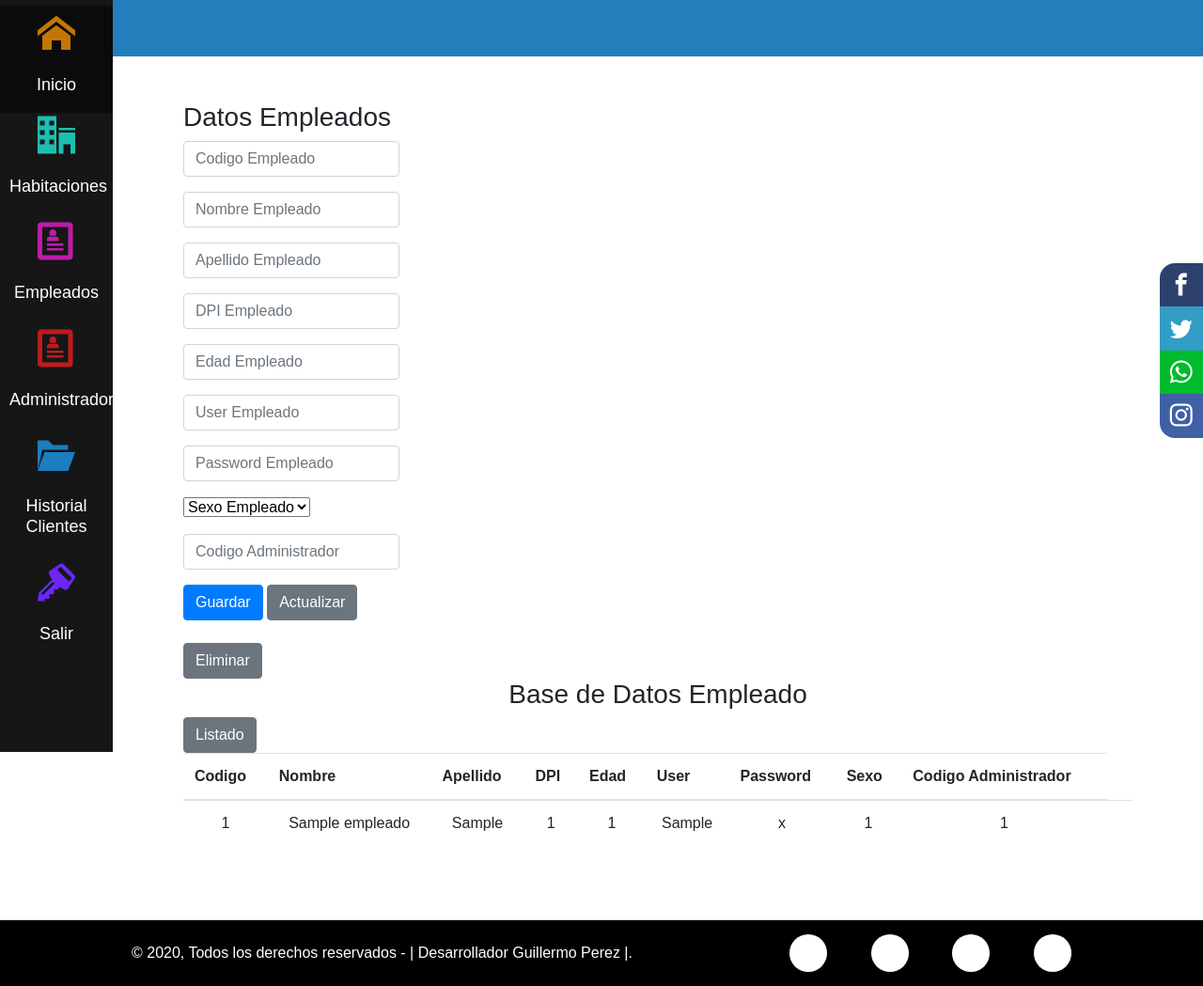
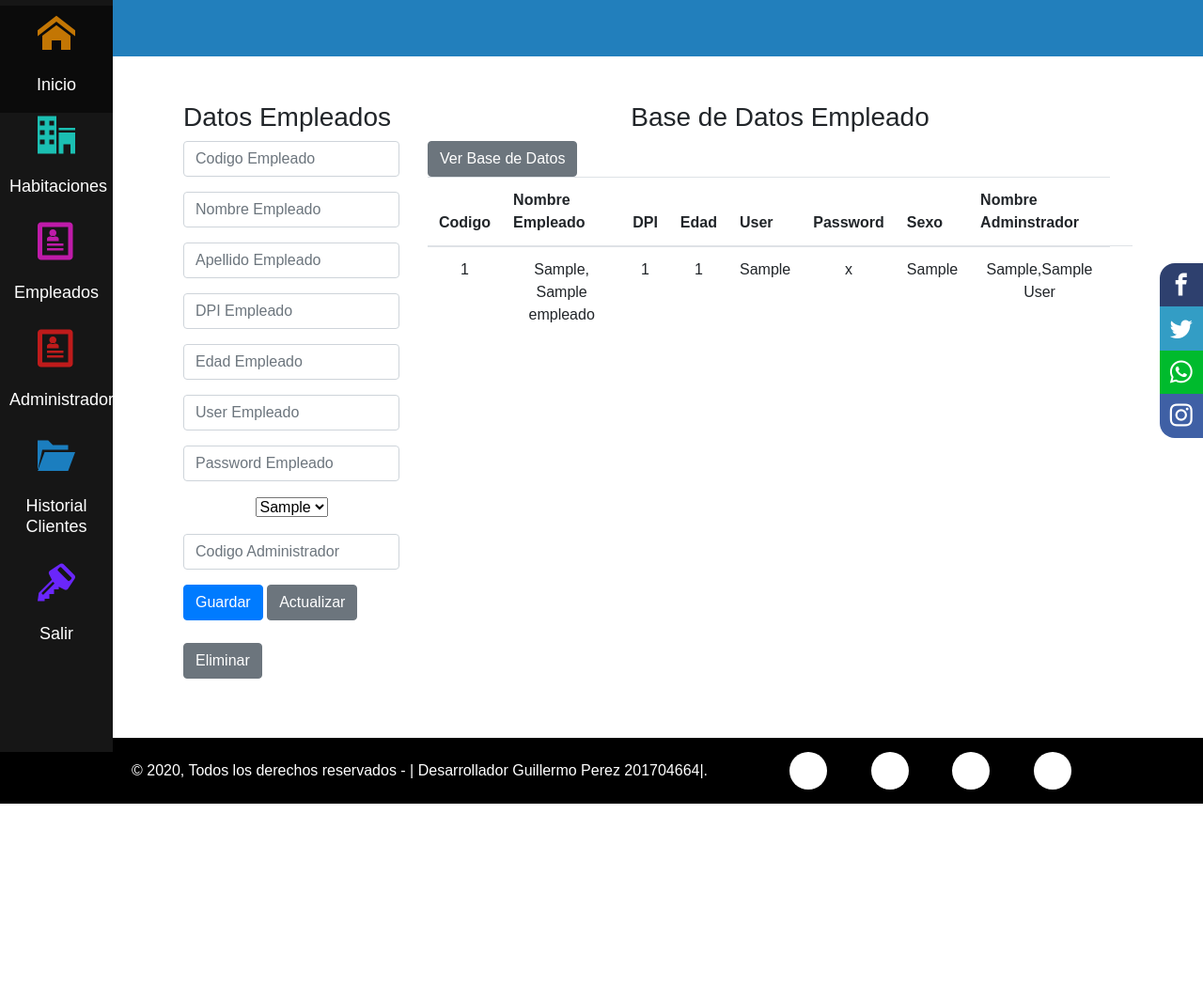
Before and after one commit to Guillermoperez201704664-lgtm/Proyecto_Hoteles, a PHP site: page /rol_administrador/datos_empleado.php in a window 1280 px wide. Shown: the whole page at 94% size. After the commit the page ends 855 px from the top, so only its background shows below. Run offline with PHP 8.4, Linux system fonts and the light colour scheme; tables that the repository leaves empty hold one stand-in row (values such as "Sample post"); some web fonts are replaced.

Commit message:
Avances Guillermo Perez

```diff
--- a/Objetivos.php
+++ b/Objetivos.php
@@ -41,7 +41,7 @@
         <div class="footer-copy-redes">
                   <div class="main-copy-redes">
                         <div class="footer-copy">
-                              &copy; 2020, Todos los derechos reservados - | Rocio Urbina | | Guillermo Perez |.
+                               &copy; 2020,- Desarrolladores | Rocio Urbina 201704722| | Guillermo Perez 201704664 |.
                         </div>
                         <div class="footer-redes">
                               <a href="#" class="fa fa-facebook"></a>
--- a/Seccion.php
+++ b/Seccion.php
@@ -38,7 +38,7 @@
     <div class="footer-copy-redes">
       <div class="main-copy-redes">
         <div class="footer-copy">
-                              &copy; 2020, Todos los derechos reservados - | Rocio Urbina | | Guillermo Perez |.
+                               &copy; 2020,- Desarrolladores | Rocio Urbina 201704722| | Guillermo Perez 201704664 |.
                         </div>
         <div class="footer-redes">
           <a href="#" class="fa fa-facebook"></a>
--- a/Ubicacion.php
+++ b/Ubicacion.php
@@ -42,7 +42,7 @@
 		<div class="footer-copy-redes">
 			<div class="main-copy-redes">
 				<div class="footer-copy">
-                              &copy; 2020, Todos los derechos reservados - | Rocio Urbina | | Guillermo Perez |.
+                              &copy; 2020,- Desarrolladores | Rocio Urbina 201704722| | Guillermo Perez 201704664 |.
                         </div>
 				<div class="footer-redes">
 					<a href="#" class="fa fa-facebook"></a>
--- a/index.php
+++ b/index.php
@@ -55,7 +55,7 @@
         <div class="footer-copy-redes">
                   <div class="main-copy-redes">
                         <div class="footer-copy">
-                              &copy; 2020, Todos los derechos reservados - | Rocio Urbina | | Guillermo Perez |.
+                               &copy; 2020,- Desarrolladores | Rocio Urbina 201704722| | Guillermo Perez 201704664 |.
                         </div>
                         <div class="footer-redes">
                               <a href="#" class="fa fa-facebook"></a>
--- a/rol_administrador/datos_empleado.php
+++ b/rol_administrador/datos_empleado.php
@@ -31,50 +31,56 @@
 
                 <form id="frminsertarclientes" method="post">
                     <div class="form-group">
-
                         <div>
-                            <input type="text" class="form-control" name="txtempleado_id" id="txtempleado_id" placeholder="Codigo Empleado">
+                         <center><input type="text" class="form-control" name="txtempleado_id" id="txtempleado_id" placeholder="Codigo Empleado"></center>
                         </div>
                     </div>
 
                     <div class="form-group">
-                        <input type="text" class="form-control" name="txtnombre_empleado" id="txtnombre_empleado" placeholder="Nombre Empleado">
+                        <center><input type="text" class="form-control" name="txtnombre_empleado" id="txtnombre_empleado" placeholder="Nombre Empleado"></center>
                     </div>
 
                     <div class="form-group">
-                        <input type="text" class="form-control" name="txtapellido_empleado" id="txtapellido_empleado" placeholder="Apellido Empleado">
+                        <center><input type="text" class="form-control" name="txtapellido_empleado" id="txtapellido_empleado" placeholder="Apellido Empleado"></center>
                     </div>
 
                     <div class="form-group">
-                        <input type="text" class="form-control" name="txtDPI" id="txtDPI" placeholder="DPI Empleado">
+                        <center><input type="text" class="form-control" name="txtDPI" id="txtDPI" placeholder="DPI Empleado"></center>
                     </div>
 
                     <div class="form-group">
-                        <input type="text" class="form-control" name="txtedad" id="txtedad" placeholder="Edad Empleado">
+                         <center><input type="text" class="form-control" name="txtedad" id="txtedad" placeholder="Edad Empleado"></center>
                     </div>
 
 
                      <div class="form-group">
-                        <input type="text" class="form-control" name="txtuser" id="txtuser" placeholder="User Empleado">
+                        <center><input type="text" class="form-control" name="txtuser" id="txtuser" placeholder="User Empleado"></center>
                     </div>
 
 
                      <div class="form-group">
-                        <input type="text" class="form-control" name="txtpassword" id="txtpassword" placeholder="Password Empleado">
+                        <center><input type="text" class="form-control" name="txtpassword" id="txtpassword" placeholder="Password Empleado"></center>
                     </div>
 
 
                     <div class="form-group">
+                        <center>
                         <select class="" name="txtsexo_id" id="txtsexo_id">
-                            <option value="0"> Sexo Empleado</option>
-                            <option value="1"> Femenino</option>
-                            <option value="2"> Masculino </option>
+                            <?php
+                            include "dao/conexion.php";
+                            $sql = "select * from sexo";
+                            $ejecutar = mysqli_query($conexion, $sql);
+                            while($txtsexo_id = mysqli_fetch_array($ejecutar)){
+                                echo "<option value='".$txtsexo_id ['sexo_id']."'>".utf8_encode($txtsexo_id ['tipo_sexo'])."</option>";
+                            }
+                            ?>
                         </select>
+                        </center>
                     </div>
 
 
                      <div class="form-group">
-                        <input type="text" class="form-control" name="txtadministrador_id" id="txtadministrador_id" placeholder="Codigo Administrador">
+                        <center><input type="text" class="form-control" name="txtadministrador_id" id="txtadministrador_id" placeholder="Codigo Administrador"></center>
                     </div>
 
 
@@ -90,26 +96,26 @@
             </div>
             <div class="col">
                 <h3 class="text-center">Base de Datos Empleado</h3>
-                <button type="submit" class="btn btn-secondary" name="btnlistado" id="btnlistado"> Listado </button>
+                  <a href="datos_empleado.php"><button type="submit" class="btn btn-secondary" name="btnverbasedatos" id="btnverbasedatos"> Ver Base de Datos</button> </a>
+
 
                 <table class="table">
                     <thead>
                         <tr>
 
                             <th scope="col">Codigo </th>
-                            <th scope="col">Nombre</th>
-                            <th scope="col">Apellido</th>
+                            <th scope="col">Nombre Empleado</th>
                             <th scope="col">DPI</th>
                             <th scope="col">Edad</th>
                             <th scope="col">User</th>
                             <th scope="col">Password</th>
                             <th scope="col">Sexo</th>
-                            <th scope="col">Codigo Administrador</th>
+                            <th scope="col">Nombre Adminstrador</th>
                         </tr>
                     </thead>
                     <?php
                     include "dao/conexion.php";
-                    $sql = "select * from empleados";
+                    $sql = "Select empleados.empleado_id, CONCAT(empleados.apellido_empleado, ', ',empleados.nombre_empleado)AS Nombre_completo_empleado,empleados.DPI, empleados.edad, empleados.user, empleados.password, sexo.tipo_sexo, CONCAT(administrador.apellido_administrador, ',',administrador.nombre_administrador)AS Nombre_completo_administrador FROM sexo INNER JOIN (administrador INNER JOIN empleados on administrador.administrador_id = empleados.administrador_id) on empleados.sexo_id = sexo.sexo_id";
                     $ejecutar = mysqli_query($conexion, $sql);
                     while ($fila = mysqli_fetch_array($ejecutar)){
 
@@ -119,14 +125,13 @@
                     <tbody>
 
                         <td> <center><?php echo $fila['empleado_id']?> </center></td>
-                        <td> <center><?php echo $fila['nombre_empleado']?> </center></td>
-                        <td> <center><?php echo $fila['apellido_empleado']?> </center></td>
+                        <td> <center><?php echo $fila['Nombre_completo_empleado']?> </center></td>
                         <td> <center><?php echo $fila['DPI']?> </center></td>
                         <td> <center><?php echo $fila['edad']?> </center></td>
                         <td> <center><?php echo $fila['user']?> </center></td>
                         <td> <center><?php echo $fila['password']?> </center></td>
-                        <td> <center><?php echo $fila['sexo_id']?> </center></td>
-                        <td> <center><?php echo $fila['administrador_id']?> </center></td>
+                        <td> <center><?php echo $fila['tipo_sexo']?> </center></td>
+                        <td> <center><?php echo $fila['Nombre_completo_administrador']?> </center></td>
                         <td></td>
 
                     </tbody>
@@ -168,7 +173,7 @@
      <div class="footer-copy-redes">
                   <div class="main-copy-redes">
                         <div class="footer-copy">
-                              &copy; 2020, Todos los derechos reservados - | Desarrollador Guillermo Perez |.
+                              &copy; 2020, Todos los derechos reservados - | Desarrollador Guillermo Perez 201704664|.
                         </div>
                         <div class="footer-redes">
                               <a href="#" class="fa fa-facebook"></a>
--- a/rol_administrador/js/funcionesClientes.js
+++ b/rol_administrador/js/funcionesClientes.js
@@ -6,9 +6,9 @@ function agregar_datos() {
         data: datos,
         success: function(e) {
             if (e == 1) {
-                alert("registro guardado con exito");
+                alert("Registros Almacenados con exito");
             } else {
-                alert("Error al almacenar registro");
+                alert("Los registros no fueron Almacenados verificar datos");
             }
         }
     });
@@ -25,9 +25,9 @@ function modificar_datos() {
         data: datos,
         success: function(e) {
             if (e == 1) {
-                alert("registro modificado");
+                alert("Registros Actualizados con exito");
             } else {
-                alert("no se puede modificar, verifique datos");
+                alert("Los registros no fueron Actualizados verificar datos");
             }
         }
     });
@@ -43,9 +43,9 @@ function eliminar_datos() {
         data: datos,
         success: function(e) {
             if (e == 1) {
-                alert("Registro Eliminados");
+                alert("Registros Eliminados con exito");
             } else {
-                alert("no se puede eliminar, verifique datos");
+                alert("Los registros no fueron Eliminados verificar datos");
             }
         }
     });
```
Also changed, not shown: hoteles.sql (+80 -7 lines), rol_administrador/Menu_administrador.php (+2 -8 lines).
